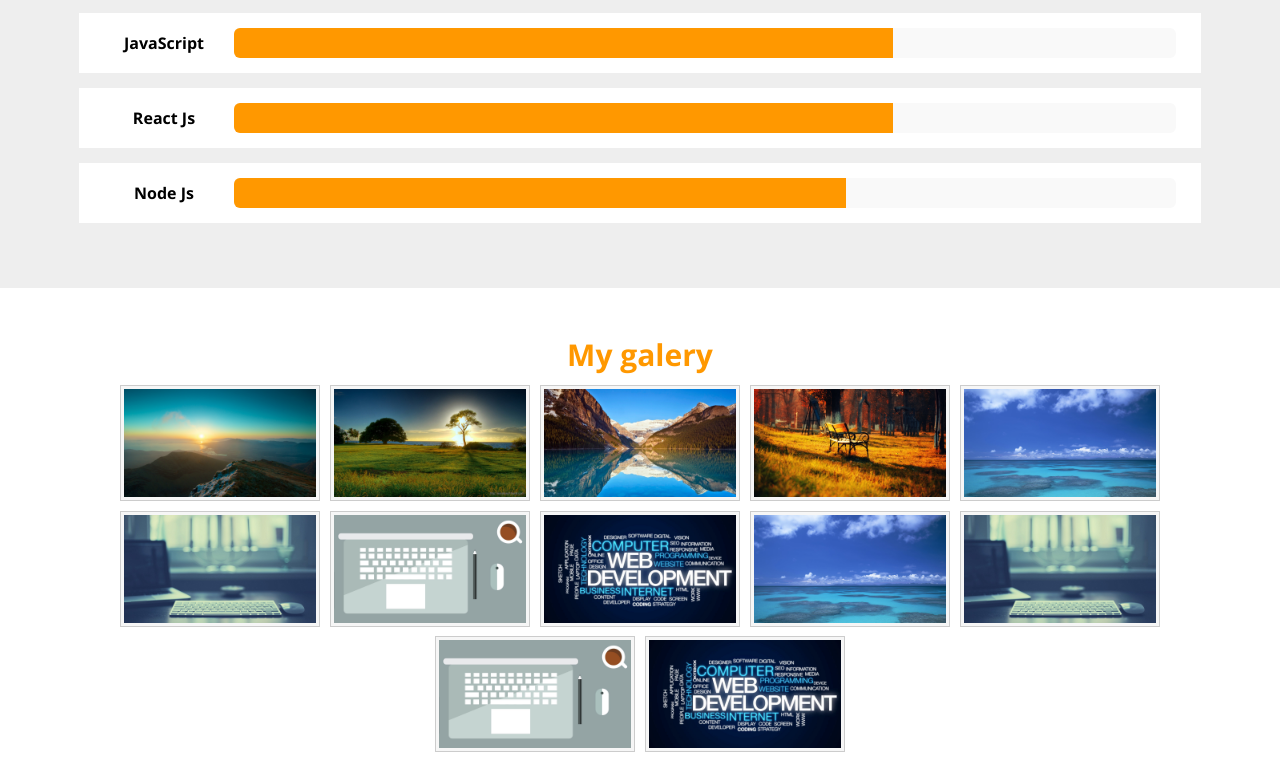
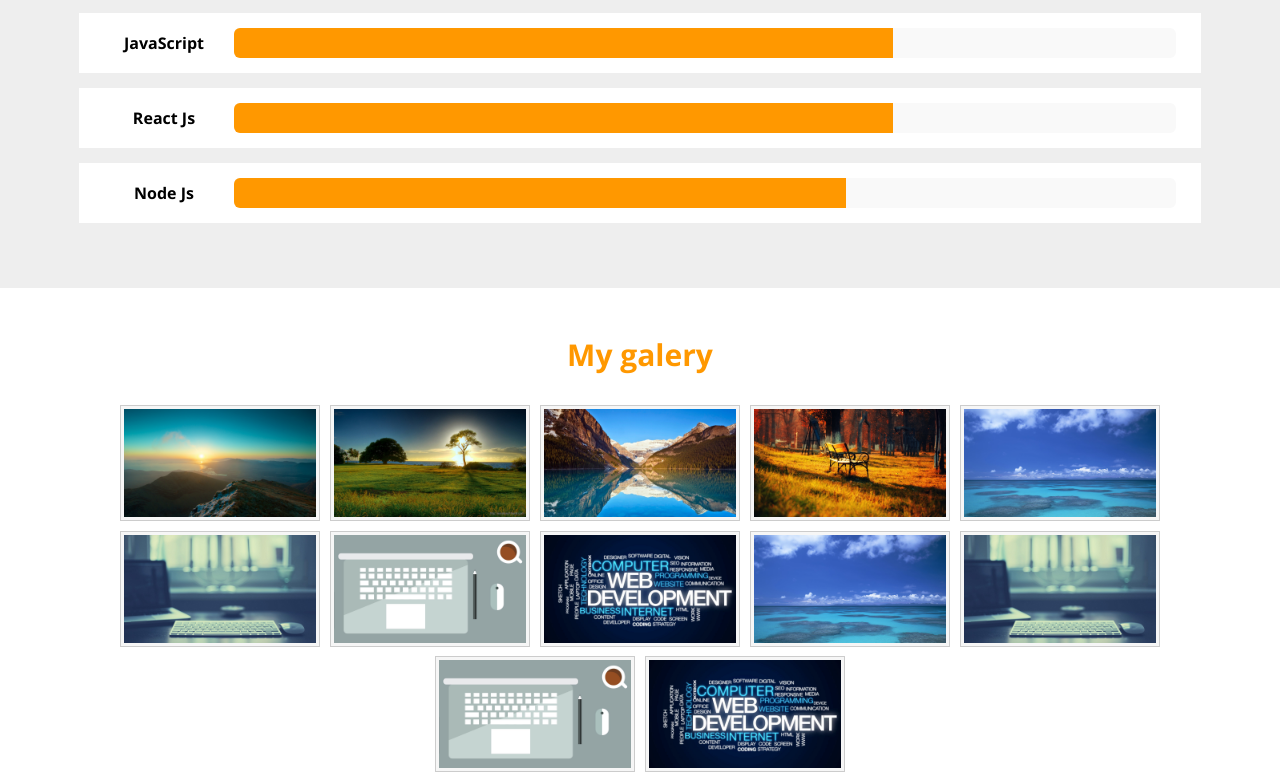
Before and after one commit to hamdiasma/project-html-css-js, a website: page index.html in a window 1280 px wide. Shown: the part 1285-2065 px from the top of the page. Drawn offline with nearby package versions, Linux system fonts and the light colour scheme.

Commit message:
fixed .galery -container.css

```diff
--- a/css/master.css
+++ b/css/master.css
@@ -287,6 +287,9 @@ body {
 .gallery {
   padding-top: 50px;
 }
+.gallery .container{
+ width: 100%;
+}
 .gallery h2 {
   font-weight: bold;
   font-size: 30px;
@@ -296,11 +299,13 @@ body {
 }
 .gallery .images-box {
   text-align: center;
+  margin-top: 30px;
+
 }
 .gallery .images-box img {
   width: 200px;
   padding: 3px;
-  background-color: #F6F6F6;
+  background-color: #f6f6f6;
   border: 1px solid#ccc;
   margin: 3px;
   cursor: pointer;
```
